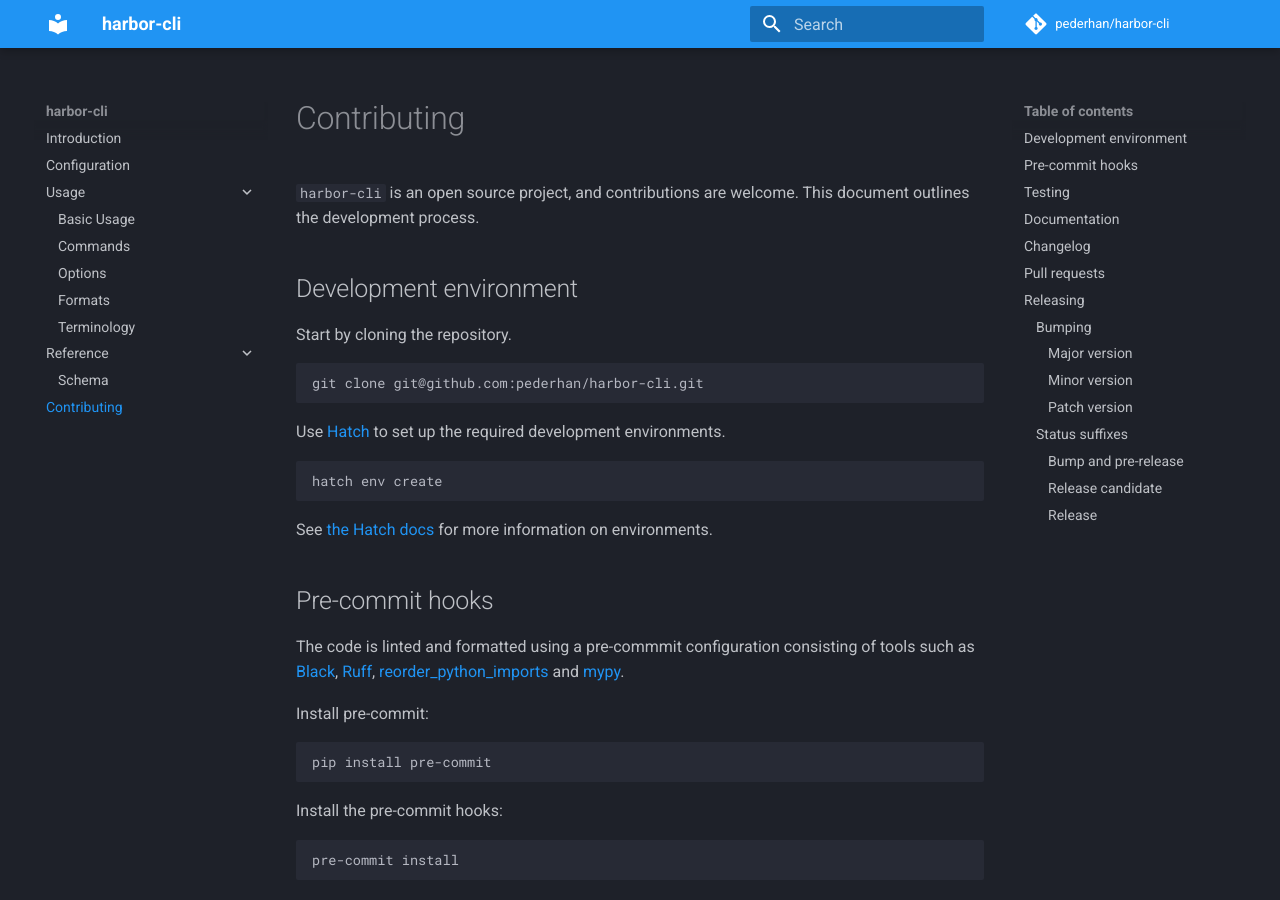
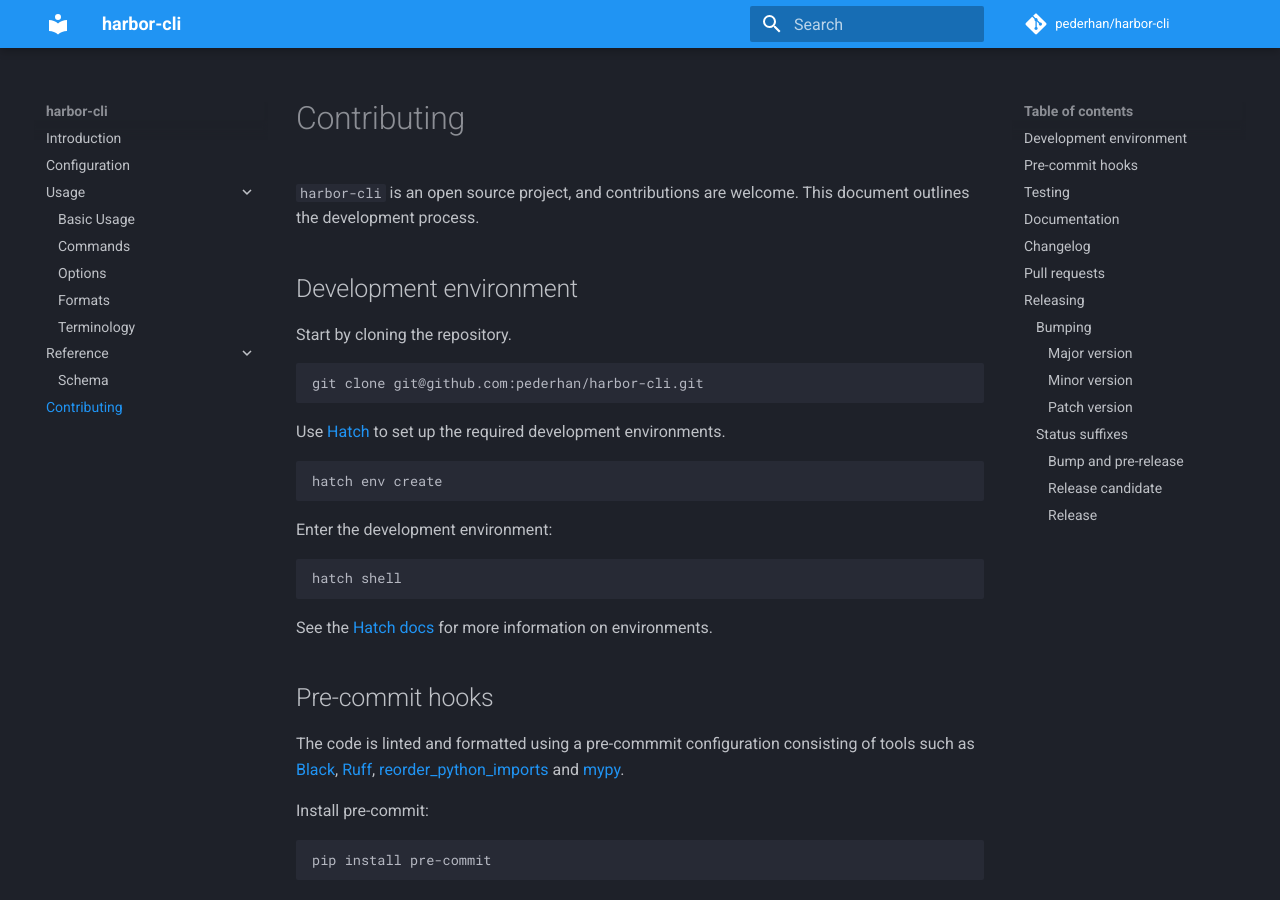
Before and after one commit to unioslo/harbor-cli, an MkDocs documentation site: the page built from docs/contributing.md, in a window 1280 px wide and 900 px high. Built offline with MkDocs 1.6.1 and Material for MkDocs 9.7.7, drawn with Linux system fonts in a browser that asks for light colours; comment, search, counter and statistics services are not loaded.

Commit message:
Docs: add hatch shell info

````diff
--- a/docs/contributing.md
+++ b/docs/contributing.md
@@ -16,7 +16,13 @@ Use [Hatch](https://hatch.pypa.io/latest/) to set up the required development en
 hatch env create
 ```
 
-See [the Hatch docs](https://hatch.pypa.io/latest/environment/) for more information on environments.
+Enter the development environment:
+
+```
+hatch shell
+```
+
+See the [Hatch docs](https://hatch.pypa.io/latest/environment/) for more information on environments.
 
 ## Pre-commit hooks
 
````
